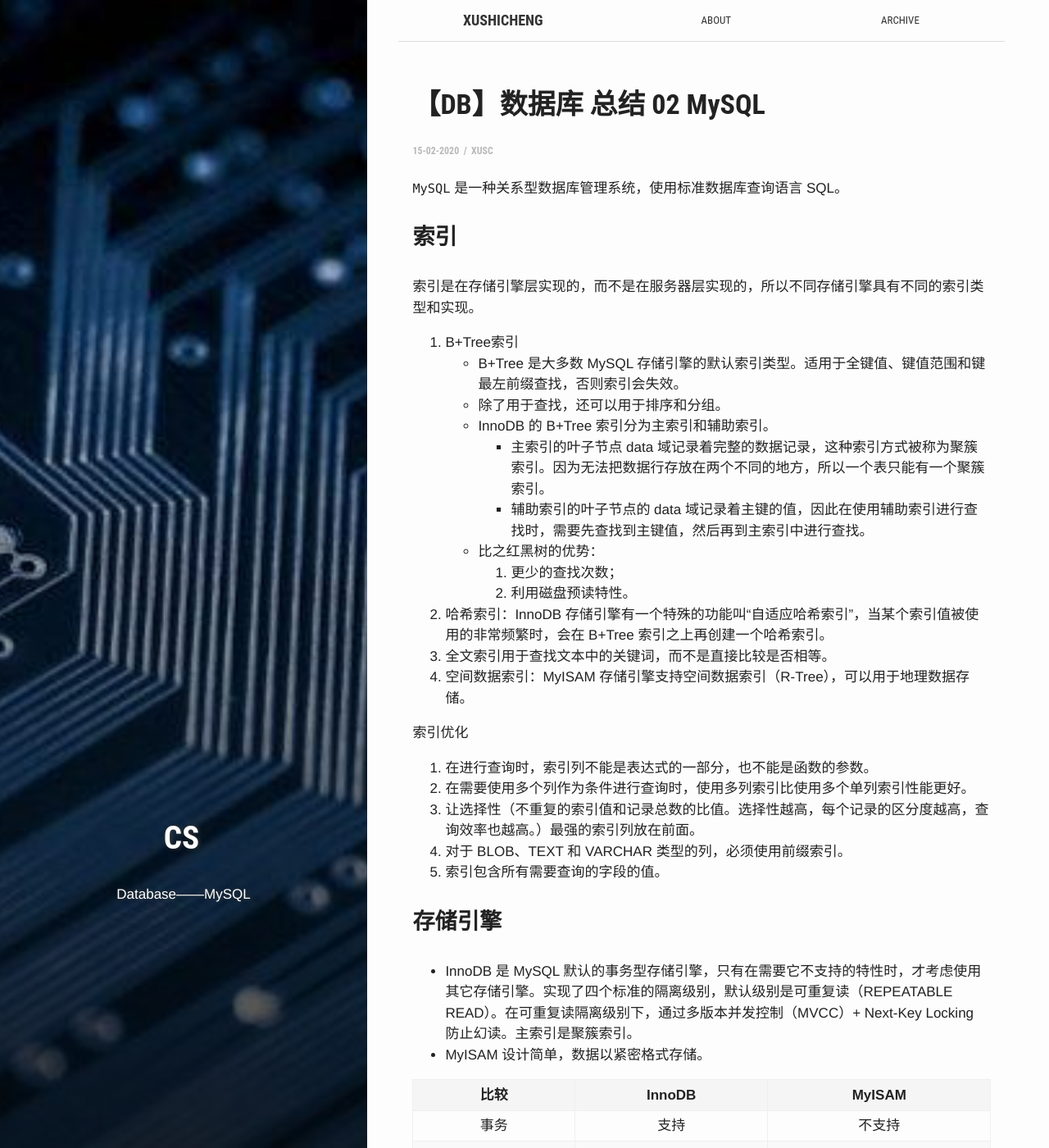
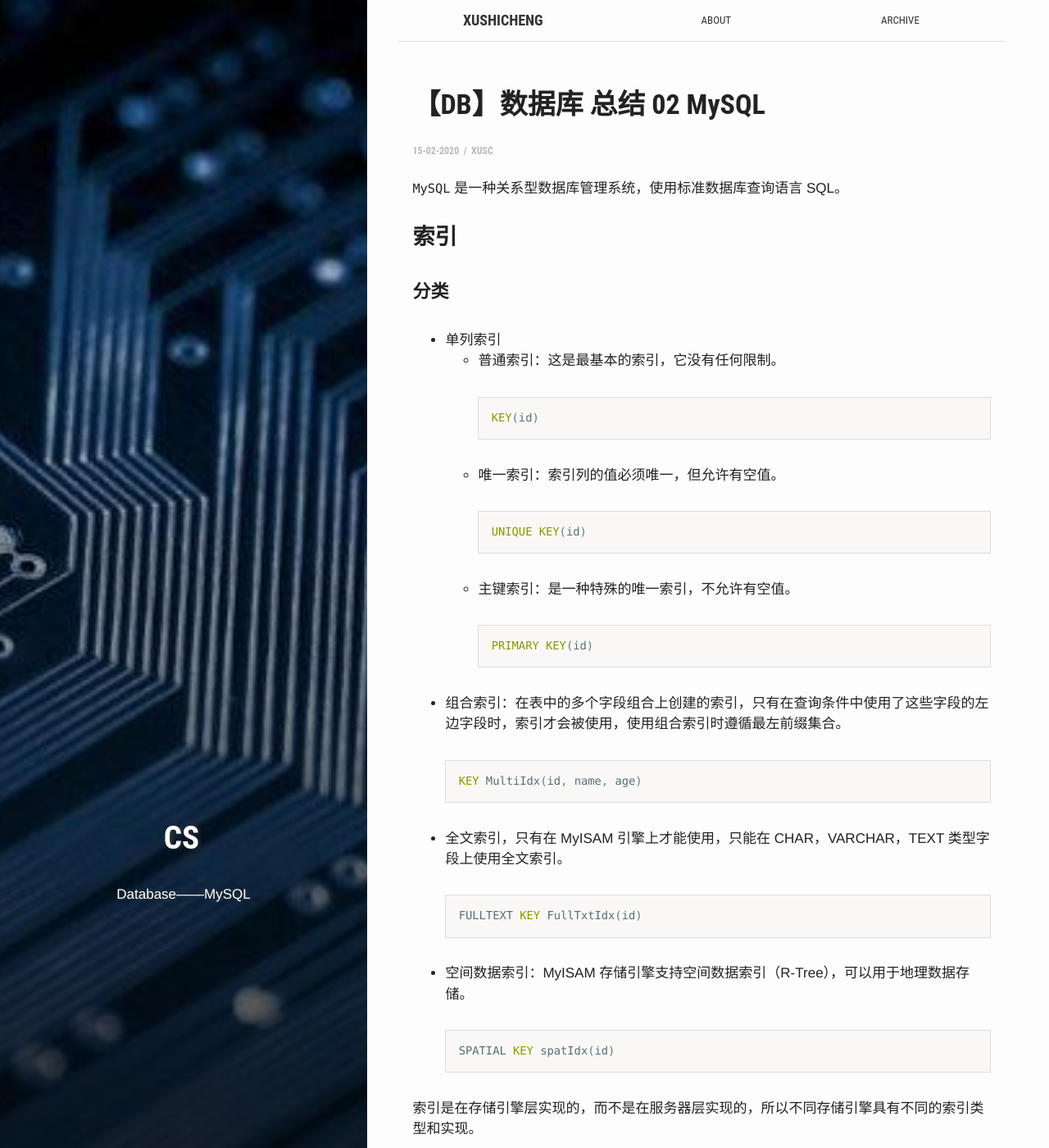
Before and after one commit to PetePro/PetePro.github.io, a Jekyll site: the page built from _posts/ComputerScience/2020-02-15-mysql.markdown, in a window 1280 px wide and 1400 px high. Shown: the whole window at 82% size. Built offline with Jekyll 4.4.1, drawn with Linux system fonts in a browser that asks for light colours; some web fonts are replaced.

Commit message:
Update 2020-02-15-mysql.markdown

````diff
--- a/_posts/ComputerScience/2020-02-15-mysql.markdown
+++ b/_posts/ComputerScience/2020-02-15-mysql.markdown
@@ -13,8 +13,35 @@ bg: "CS.jpg"
 `MySQL` 是一种关系型数据库管理系统，使用标准数据库查询语言 SQL。
 
 ### 索引
+
+#### 分类
+- 单列索引
+  - 普通索引：这是最基本的索引，它没有任何限制。
+  ```sql
+  KEY(id)
+  ```
+  - 唯一索引：索引列的值必须唯一，但允许有空值。
+  ```sql
+  UNIQUE KEY(id)
+  ```
+  - 主键索引：是一种特殊的唯一索引，不允许有空值。
+  ```sql
+  PRIMARY KEY(id)
+  ```
+- 组合索引：在表中的多个字段组合上创建的索引，只有在查询条件中使用了这些字段的左边字段时，索引才会被使用，使用组合索引时遵循最左前缀集合。
+  ```sql
+  KEY MultiIdx(id, name, age)
+  ```
+- 全文索引，只有在 MyISAM 引擎上才能使用，只能在 CHAR，VARCHAR，TEXT 类型字段上使用全文索引。
+  ```sql
+  FULLTEXT KEY FullTxtIdx(id)
+  ```
+- 空间数据索引：MyISAM 存储引擎支持空间数据索引（R-Tree），可以用于地理数据存储。
+  ```sql
+  SPATIAL KEY spatIdx(id)
+  ```
+
 索引是在存储引擎层实现的，而不是在服务器层实现的，所以不同存储引擎具有不同的索引类型和实现。
-
 1. B+Tree索引
    - B+Tree 是大多数 MySQL 存储引擎的默认索引类型。适用于全键值、键值范围和键最左前缀查找，否则索引会失效。
    - 除了用于查找，还可以用于排序和分组。
@@ -25,8 +52,6 @@ bg: "CS.jpg"
      1. 更少的查找次数；
      2. 利用磁盘预读特性。
 2. 哈希索引：InnoDB 存储引擎有一个特殊的功能叫“自适应哈希索引”，当某个索引值被使用的非常频繁时，会在 B+Tree 索引之上再创建一个哈希索引。
-3. 全文索引用于查找文本中的关键词，而不是直接比较是否相等。
-4. 空间数据索引：MyISAM 存储引擎支持空间数据索引（R-Tree），可以用于地理数据存储。
 
 索引优化
 1. 在进行查询时，索引列不能是表达式的一部分，也不能是函数的参数。
````
